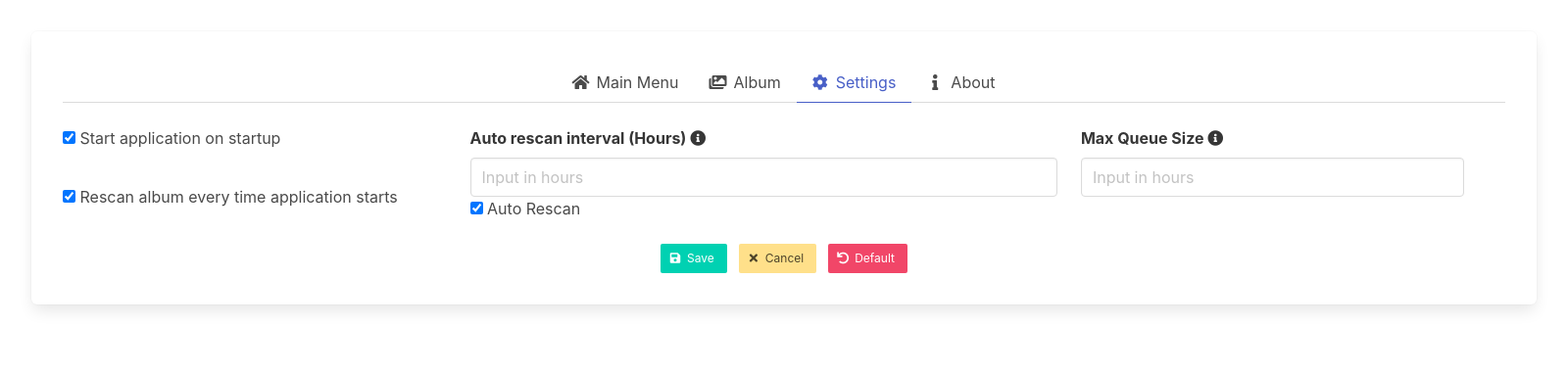
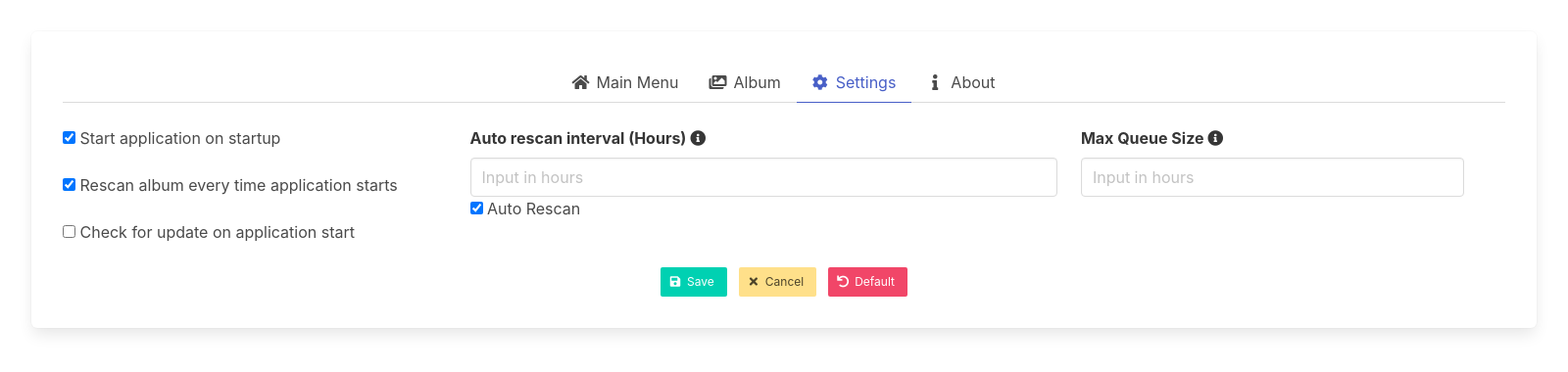
Before and after one commit to Dadangdut33/simple-wallpaper-changer, an Electron app: page src/pages/settings.html in a window 1600 px wide. Shown: the whole page at 98% size. Drawn offline with Linux system fonts and the light colour scheme; no server answers.

Commit message:
check for update on start element

```diff
--- a/src/pages/settings.html
+++ b/src/pages/settings.html
@@ -63,12 +63,16 @@
 								</span>
 							</article>
 							<article class="tile is-child">
-								<span class="has-tooltip-bottom has-tooltip-multiline has-tooltip-arrow" data-tooltip="Will rescan album every time application starts">
-									<label class="checkbox">
-										<input type="checkbox" name="rescanEveryStart" id="rescanEveryStart" />
-										Rescan album every time application starts
-									</label>
-								</span>
+								<label class="checkbox">
+									<input type="checkbox" name="rescanEveryStart" id="rescanEveryStart" />
+									Rescan album every time application starts
+								</label>
+							</article>
+							<article class="tile is-child">
+								<label class="checkbox">
+									<input type="checkbox" name="checkforupdate" id="checkforupdate" />
+									Check for update on application start
+								</label>
 							</article>
 						</div>
 						<div class="tile is-parent is-6">
```
